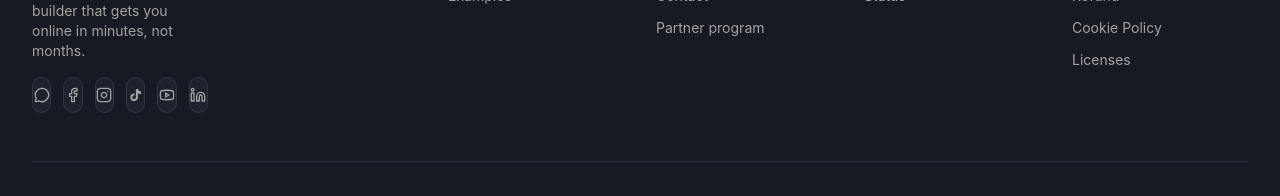
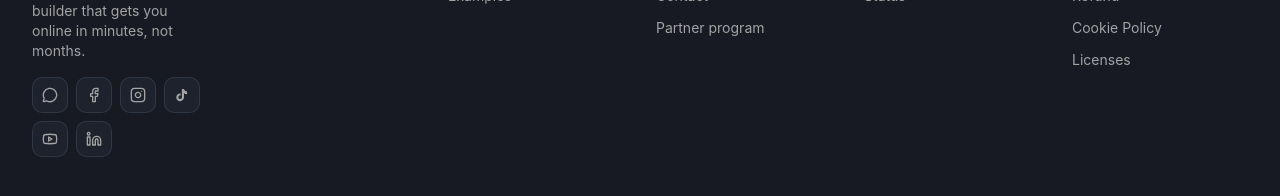
Before and after one commit to qrfds/qwicksite-landing, a Next.js app: page /en/blog in a window 1280 px wide. Shown: the part 2586-2782 px from the top of the page. Built offline with nearby package versions, Linux system fonts and the light colour scheme; no server answers.

Commit message:
feat(ui): improve footer social links layout and styling

```diff
--- a/src/components/layout/Footer.tsx
+++ b/src/components/layout/Footer.tsx
@@ -92,7 +92,7 @@ const Footer = async () => {
             <p className="p-note text-sm text-muted-foreground mb-4">
               {t("tagline")}
             </p>
-            <div className="flex items-center gap-3">
+            <div className="flex flex-wrap items-center gap-2">
               {socialLinks.map((social) => (
                 <a
                   key={social.name}
@@ -100,9 +100,9 @@ const Footer = async () => {
                   target="_blank"
                   rel="noopener noreferrer"
                   aria-label={social.name}
-                  className="flex h-9 w-9 items-center justify-center rounded-md border border-border/60 bg-card/40 text-muted-foreground transition-colors hover:text-foreground hover:border-primary/50"
+                  className="flex h-9 w-9 shrink-0 items-center justify-center rounded-md border border-border/60 bg-card/40 text-muted-foreground transition-colors hover:text-foreground hover:border-primary/50"
                 >
-                  <social.icon className="h-4 w-4" />
+                  <social.icon className="h-4 w-4 shrink-0" />
                 </a>
               ))}
             </div>
```
